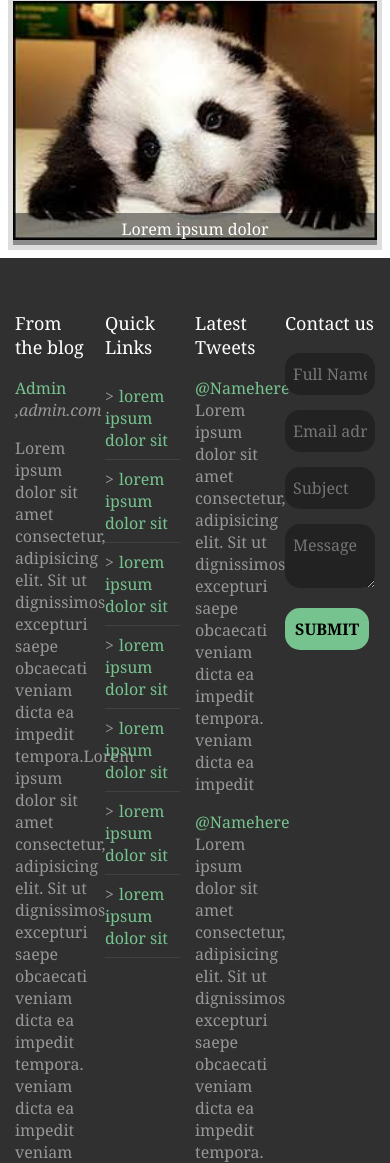
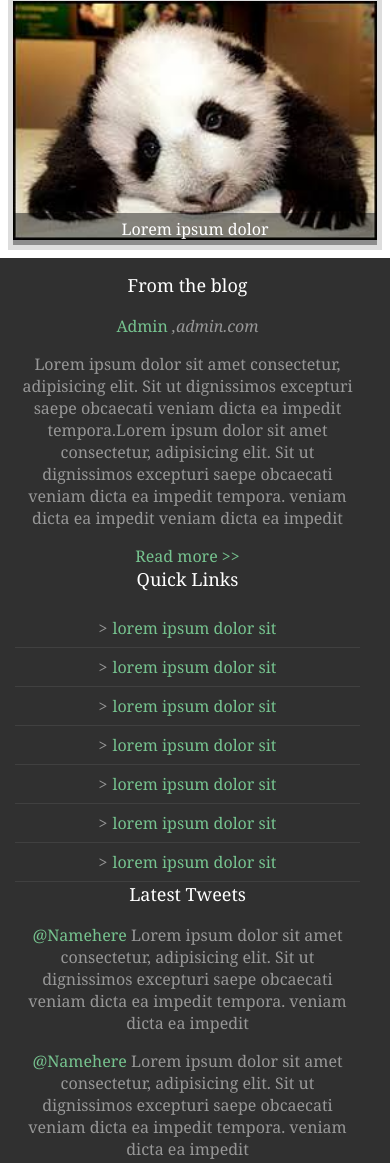
Before and after one commit to flu666ke/html_template, a plain HTML site: page index.html in a window 390 px wide. Shown: the part 3698-4861 px from the top of the page. Drawn offline with Linux system fonts and the light colour scheme.

Commit message:
add adaptive styles for footer top

```diff
--- a/style.css
+++ b/style.css
@@ -337,6 +337,10 @@ header .container {
     header ul {
         margin-right: 0;
     }
+
+    .footer-top-block {
+        width: 50%;
+    }
 }
 
 @media(max-width: 840px) {
@@ -391,4 +395,17 @@ header .container {
     .service, #gallery .image-block {
         width: 100%;
     }
+
+    .footer-top-block {
+        width: 100%;
+        text-align: center;
+    }
+
+    #footer-top-wrap {
+        padding: 15px;
+    }
+
+    #footer-top-wrap h3 {
+        margin-top: 0;
+    }
 }
```
